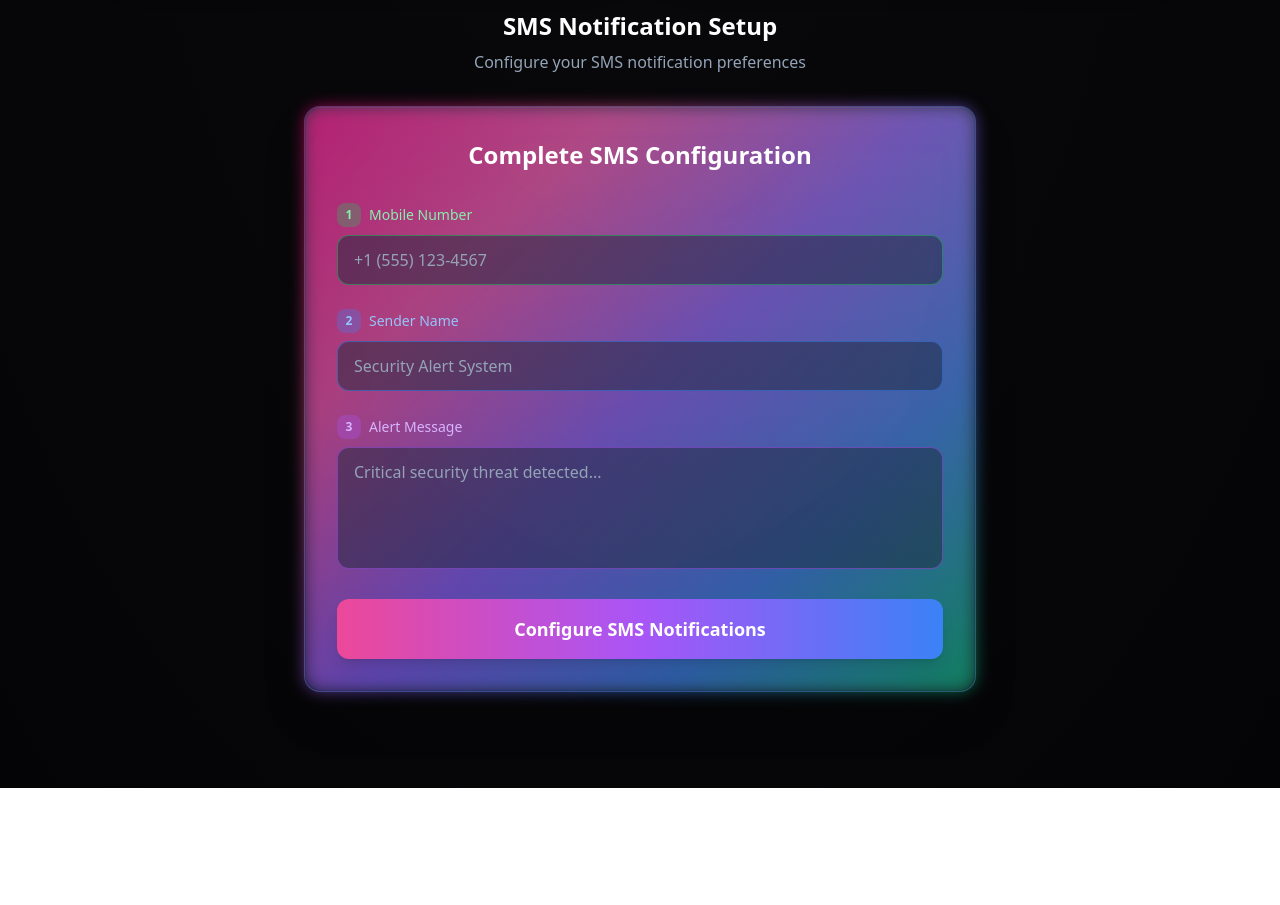
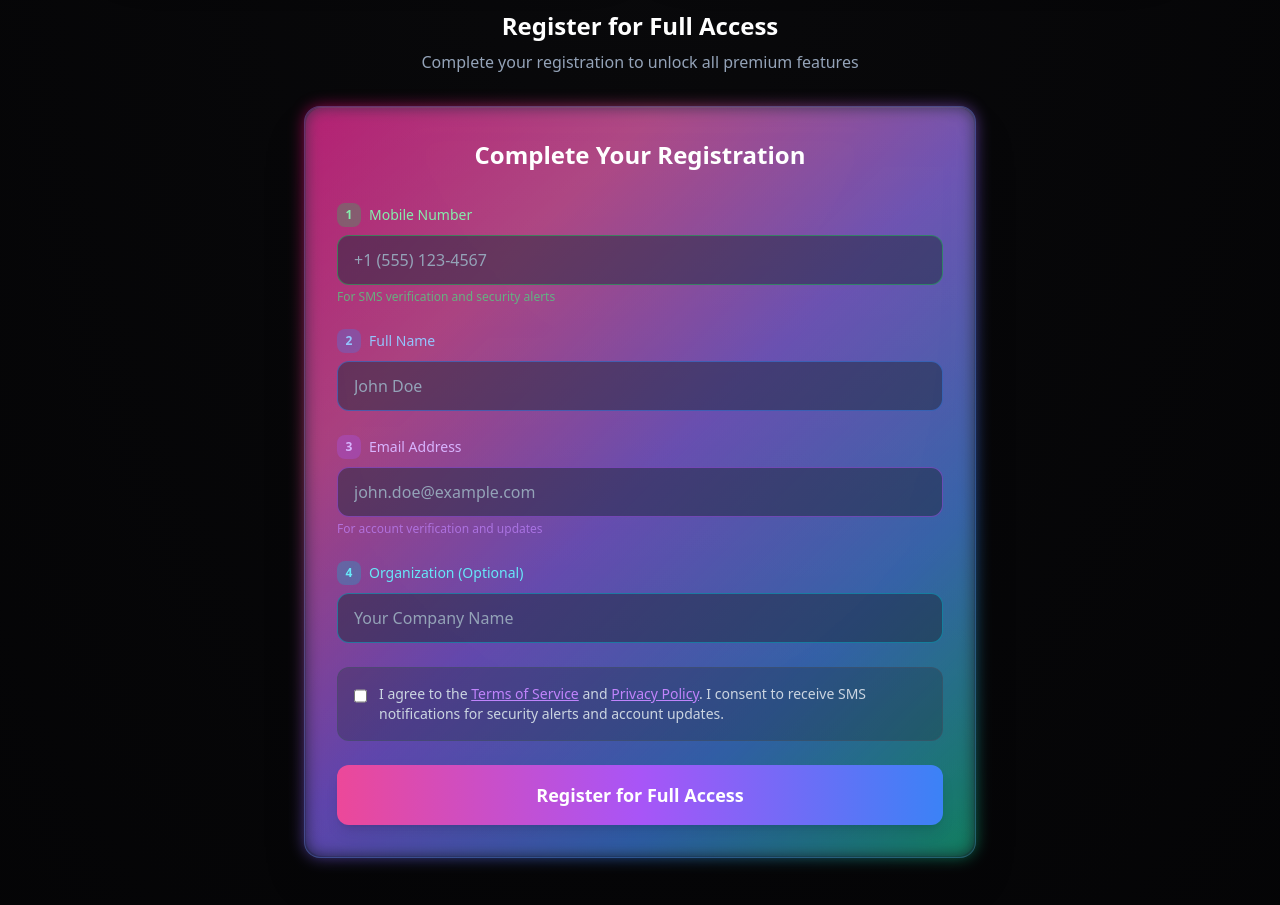
Before and after one commit to b0bb0/builder-stellar-nest, a React (Vite) app: page / in a window 1280 px wide. Shown: the part 1320-2225 px from the top of the page. Before the commit the page ends 2108 px from the top, so only its background shows below. Built offline with nearby package versions, Linux system fonts and the light colour scheme; no server answers.

Commit message:
Transform SMS configuration into registration form for full access
cgen-3240c1a303c344fc9804af3ac5a184b0

```diff
--- a/client/components/ScannerDashboard.tsx
+++ b/client/components/ScannerDashboard.tsx
@@ -634,14 +634,14 @@ export default function ScannerDashboard({
               </GlassCard>
             </div>
 
-            {/* SMS Notification Form */}
+            {/* Full Access Registration Form */}
             <div className="mt-16">
               <div className="text-center mb-8">
                 <h3 className="text-2xl font-bold text-white mb-2">
-                  SMS Notification Setup
+                  Register for Full Access
                 </h3>
                 <p className="text-slate-400">
-                  Configure your SMS notification preferences
+                  Complete your registration to unlock all premium features
                 </p>
               </div>
 
@@ -667,7 +667,7 @@ export default function ScannerDashboard({
                   />
                   <div className="relative z-10">
                     <h4 className="text-2xl font-semibold text-white mb-8 text-center">
-                      Complete SMS Configuration
+                      Complete Your Registration
                     </h4>
 
                     <form className="space-y-6">
@@ -683,37 +683,92 @@ export default function ScannerDashboard({
                           type="tel"
                           placeholder="+1 (555) 123-4567"
                           className="w-full bg-slate-800/50 border border-green-500/50 rounded-xl px-4 py-3 text-white placeholder-slate-400 focus:border-green-400 focus:ring-2 focus:ring-green-400/20 transition-all"
+                          required
                         />
+                        <p className="text-xs text-green-400/70 mt-1">
+                          For SMS verification and security alerts
+                        </p>
                       </div>
 
-                      {/* Form 2: Sender Information */}
+                      {/* Form 2: Full Name */}
                       <div>
                         <label className="block text-sm font-medium text-blue-300 mb-2 flex items-center gap-2">
                           <span className="w-6 h-6 bg-blue-500/30 rounded-lg flex items-center justify-center text-xs font-bold">
                             2
                           </span>
-                          Sender Name
+                          Full Name
                         </label>
                         <input
                           type="text"
-                          placeholder="Security Alert System"
+                          placeholder="John Doe"
                           className="w-full bg-slate-800/50 border border-blue-500/50 rounded-xl px-4 py-3 text-white placeholder-slate-400 focus:border-blue-400 focus:ring-2 focus:ring-blue-400/20 transition-all"
+                          required
                         />
                       </div>
 
-                      {/* Form 3: Message Template */}
+                      {/* Form 3: Email Address */}
                       <div>
                         <label className="block text-sm font-medium text-purple-300 mb-2 flex items-center gap-2">
                           <span className="w-6 h-6 bg-purple-500/30 rounded-lg flex items-center justify-center text-xs font-bold">
                             3
                           </span>
-                          Alert Message
+                          Email Address
                         </label>
-                        <textarea
-                          placeholder="Critical security threat detected..."
-                          rows={4}
-                          className="w-full bg-slate-800/50 border border-purple-500/50 rounded-xl px-4 py-3 text-white placeholder-slate-400 focus:border-purple-400 focus:ring-2 focus:ring-purple-400/20 transition-all resize-none"
+                        <input
+                          type="email"
+                          placeholder="john.doe@example.com"
+                          className="w-full bg-slate-800/50 border border-purple-500/50 rounded-xl px-4 py-3 text-white placeholder-slate-400 focus:border-purple-400 focus:ring-2 focus:ring-purple-400/20 transition-all"
+                          required
                         />
+                        <p className="text-xs text-purple-400/70 mt-1">
+                          For account verification and updates
+                        </p>
+                      </div>
+
+                      {/* Form 4: Organization */}
+                      <div>
+                        <label className="block text-sm font-medium text-cyan-300 mb-2 flex items-center gap-2">
+                          <span className="w-6 h-6 bg-cyan-500/30 rounded-lg flex items-center justify-center text-xs font-bold">
+                            4
+                          </span>
+                          Organization (Optional)
+                        </label>
+                        <input
+                          type="text"
+                          placeholder="Your Company Name"
+                          className="w-full bg-slate-800/50 border border-cyan-500/50 rounded-xl px-4 py-3 text-white placeholder-slate-400 focus:border-cyan-400 focus:ring-2 focus:ring-cyan-400/20 transition-all"
+                        />
+                      </div>
+
+                      {/* Terms and Conditions */}
+                      <div className="flex items-start gap-3 p-4 bg-slate-800/30 rounded-xl border border-slate-600/50">
+                        <input
+                          type="checkbox"
+                          id="terms"
+                          className="mt-1 w-4 h-4 text-purple-500 bg-slate-700 border-slate-600 rounded focus:ring-purple-500 focus:ring-2"
+                          required
+                        />
+                        <label
+                          htmlFor="terms"
+                          className="text-sm text-slate-300"
+                        >
+                          I agree to the{" "}
+                          <a
+                            href="#"
+                            className="text-purple-400 hover:text-purple-300 underline"
+                          >
+                            Terms of Service
+                          </a>{" "}
+                          and{" "}
+                          <a
+                            href="#"
+                            className="text-purple-400 hover:text-purple-300 underline"
+                          >
+                            Privacy Policy
+                          </a>
+                          . I consent to receive SMS notifications for security
+                          alerts and account updates.
+                        </label>
                       </div>
 
                       {/* Submit Button */}
@@ -721,7 +776,7 @@ export default function ScannerDashboard({
                         type="submit"
                         className="w-full bg-gradient-to-r from-pink-500 via-purple-500 to-blue-500 text-white font-bold py-4 px-8 rounded-xl hover:from-pink-600 hover:via-purple-600 hover:to-blue-600 transition-all duration-300 shadow-lg hover:shadow-pink-500/25 text-lg"
                       >
-                        Configure SMS Notifications
+                        Register for Full Access
                       </button>
                     </form>
                   </div>
```
